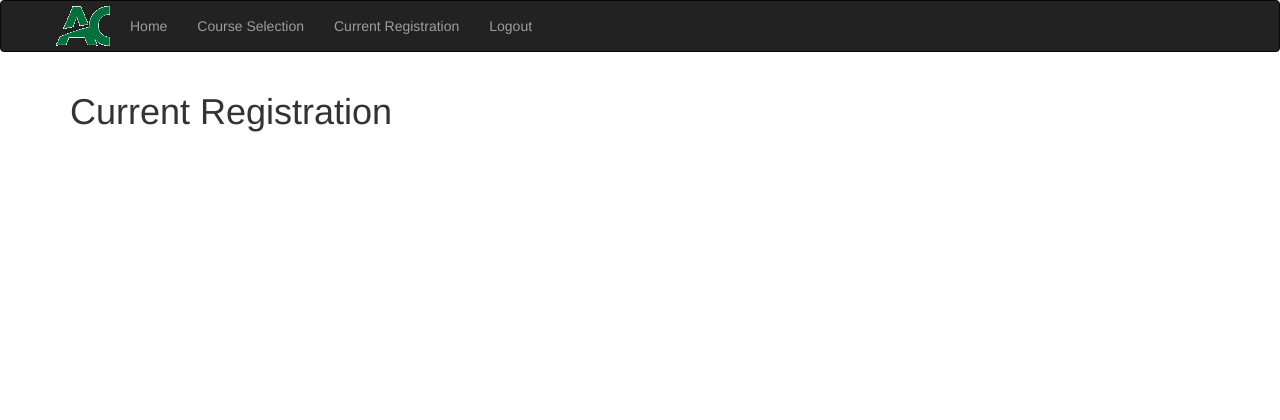
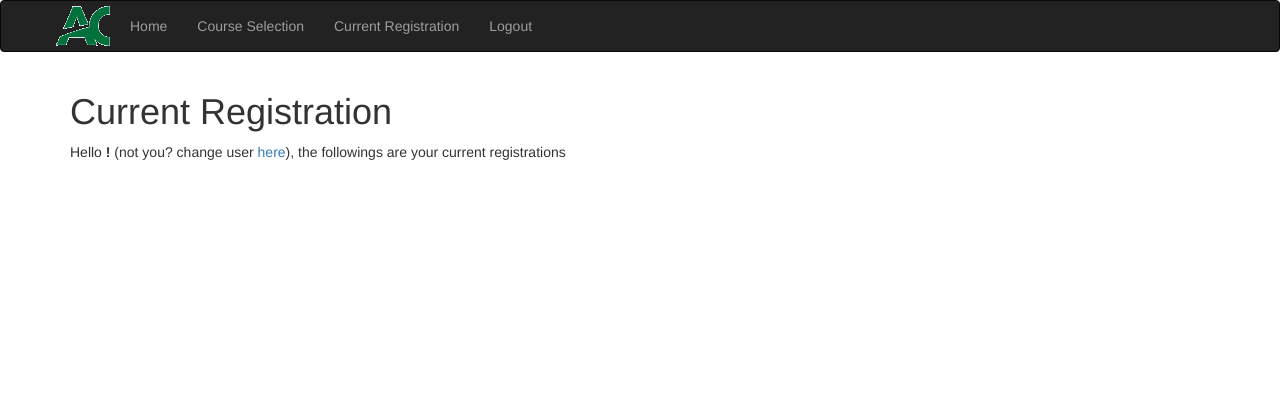
Before and after one commit to killerrin/CST8257-Course-Registration-System, a PHP site: page /CurrentRegistration.php in a window 1280 px wide. Shown: the top 420 px of the page. Run offline with PHP 8.4, Linux system fonts and the light colour scheme; the visitor is signed in with stand-in values (Sample User, id 1).

Commit message:
Added Welcome statement to CurrentRegistration

```diff
--- a/Lab 7/CurrentRegistration.php
+++ b/Lab 7/CurrentRegistration.php
@@ -5,6 +5,8 @@ $LoggedInUser = isset($_SESSION["LoggedInUser"]) ? $_SESSION["LoggedInUser"] : (
 
 <div class="container">
     <h1>Current Registration</h1>
+    <p>Hello <strong><?php echo $LoggedInUser->name; ?>!</strong> (not you? change user <a href="Login.php">here</a>), the followings are your current registrations</p>
+
 </div>
 
 <?php include "Common/Footer.php"; ?>
```
